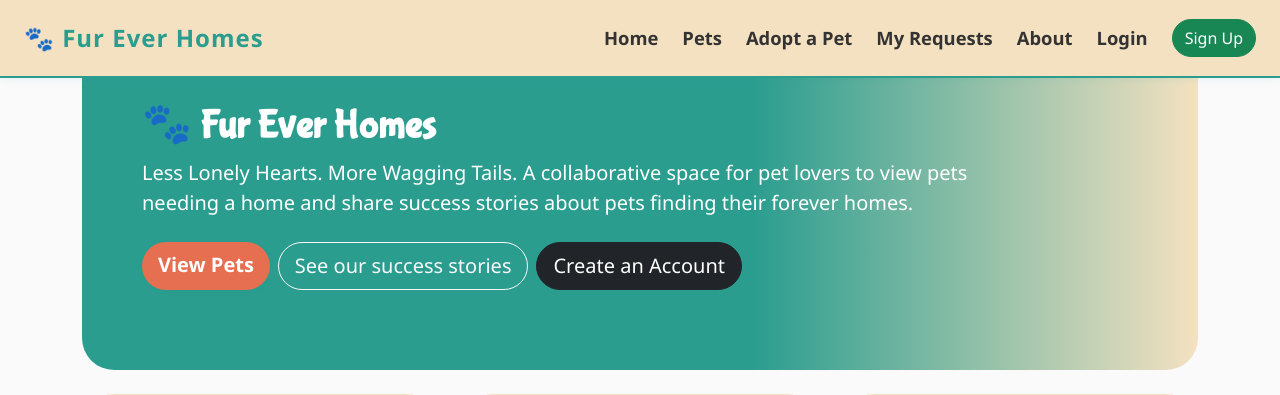
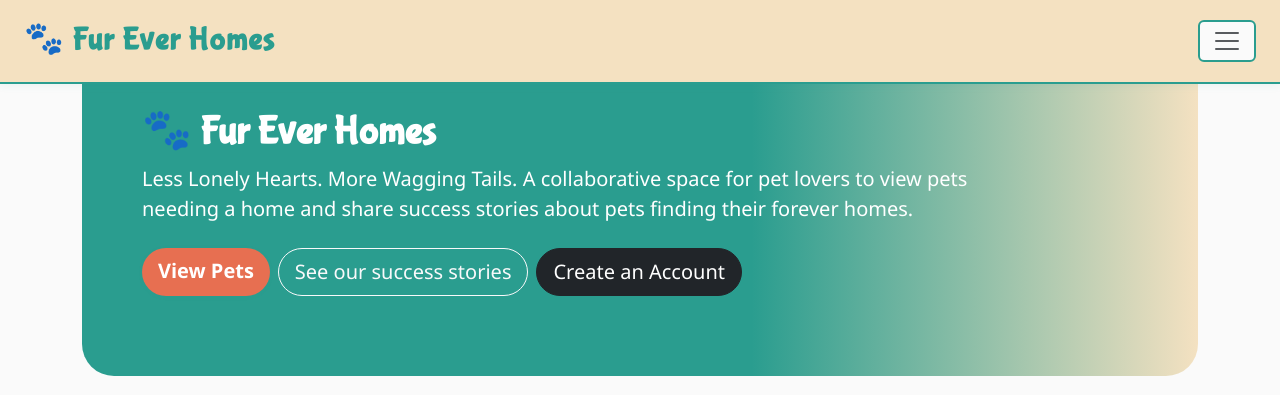
Before and after one commit to aimeelittle1708-hub/fur-ever-home, a Django app: page /about/ in a window 1280 px wide. Shown: the top 395 px of the page. Run offline with Django 4.2, Linux system fonts and the light colour scheme.

Commit message:
add navbar title styling and ensure CSS is loaded correctly

```diff
--- a/static/css/style.css
+++ b/static/css/style.css
@@ -1,5 +1,10 @@
 h1, h2, h3, h4, h5, h6 {
     font-family: 'Bubblegum Sans', cursive !important;
+}
+
+#navbar-title {
+    font-size: 2rem;
+    font-family: 'Bubblegum Sans', cursive;
 }
 
 .btn {
--- a/templates/base.html
+++ b/templates/base.html
@@ -10,11 +10,11 @@
             href="https://cdn.jsdelivr.net/npm/bootstrap@5.3.2/dist/css/bootstrap.min.css"
             rel="stylesheet"
         />
-        <link rel="stylesheet" href="{% static 'css/style.css' %}" />
         <style>
         @import url('https://fonts.googleapis.com/css2?family=Bubblegum+Sans&display=swap');
         </style>
         <link rel="icon" href="{% static 'images/favicon.ico' %}" />
+        <link rel="stylesheet" href="{% static 'css/style.css' %}" />
     </head>
 
     <body class="d-flex flex-column min-vh-100">
@@ -23,11 +23,12 @@
             Skip to main content
         </a>
 
-        <nav class="navbar navbar-expand-lg bg-light px-4" aria-label="Nav Bar">
+        <nav class="navbar bg-light px-4" aria-label="Nav Bar">
             <a
                 class="navbar-brand fw-bold"
                 href="{% url 'home' %}"
                 aria-label="Fur Ever Homes home"
+                id="navbar-title"
             >
                 🐾 Fur Ever Homes
             </a>
```
